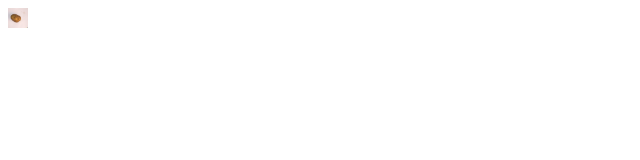
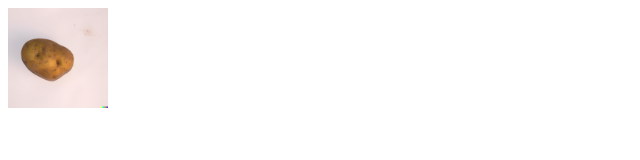
Before and after one commit to Clifford-Nkarenbi/Clifford-Nkarenbi.github.io, a plain HTML site: page index.html in a window 1280 px wide. Both pictures are taken after a click on the button "Click for secret". Shown: the whole page, without its empty margins (0-640 px from the left). Drawn offline with Linux system fonts and the light colour scheme.

Commit message:
fix image

```diff
--- a/index.html
+++ b/index.html
@@ -7,7 +7,7 @@
 
     <body>
         <button onclick="show()" id="btn">Click for secret</button>
-        <img id="potato" src="DALL·E 2023-04-14 10.19.05 - a picture of a potato.png"/>
+        <img id="potato" src="DALL·E 2023-04-14 10.19.05 - a picture of a potato.png" width="100" height="100"/>
         <script>
             function show() {
  document.getElementById('potato')
@@ -24,8 +24,6 @@
             }
             img {
                 display: none;
-                width: 20px;
-                height: 20px;
             }
         </style>
 
```
